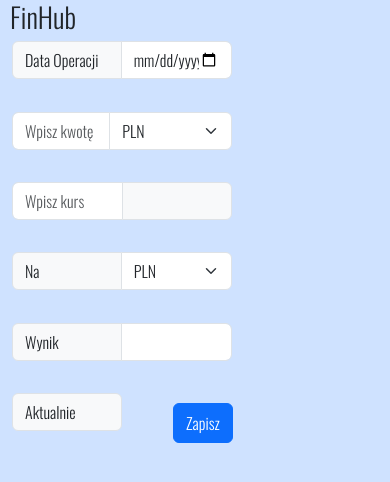
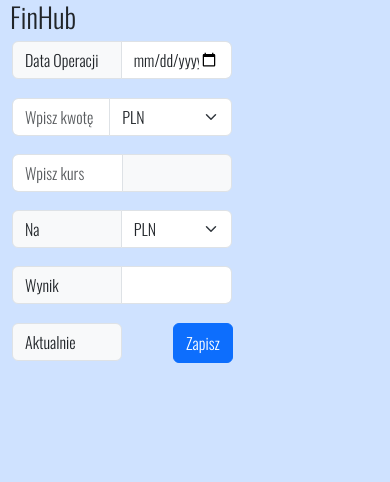
Before and after one commit to Hubixonek/Dziennik-Finansowy, a website: page index.html in a window 390 px wide. Drawn offline with nearby package versions, Linux system fonts and the light colour scheme; no server answers.

Commit message:
Kolejny test

```diff
--- a/style.scss
+++ b/style.scss
@@ -76,7 +76,7 @@ h1 {
 	.funds-form {
 		display: inline-flex;
 		flex-wrap: wrap;
-		height: 50vh;
+		height: 40vh;
 		justify-content: center;
 		width: 60%;
 		.input-group-text {
@@ -90,7 +90,7 @@ h1 {
 		display: flex;
 		position: absolute;
 		right: 40.3%;
-		bottom: 47.5%;
+		bottom: 57%;
 		height: 2.5rem;
 	}
 	.saved-datas {
```
Also changed, not shown: style.css, 1 other file.
